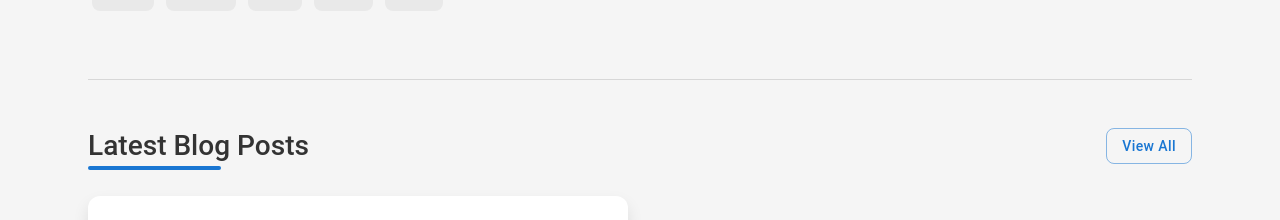
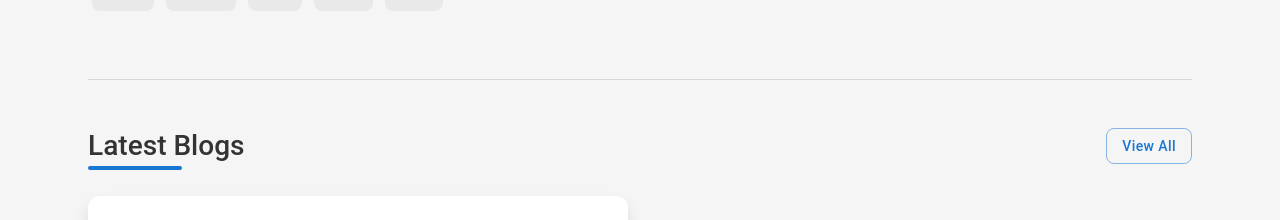
Before and after one commit to lelelemonade/lelelemonade.github.io, a React (Vite) app: page /#/ in a window 1280 px wide. Shown: the part 1146-1366 px from the top of the page. Built offline with nearby package versions, Linux system fonts and the light colour scheme.

Commit message:
change from blog posts to blogs

```diff
--- a/src/pages/HomePage.jsx
+++ b/src/pages/HomePage.jsx
@@ -170,7 +170,7 @@ export default function HomePage() {
 
         <Divider sx={{ my: 6 }} />
 
-        {/* Latest Blog Posts */}
+        {/* Latest Blogs */}
         <Box sx={{ mb: 8 }}>
           <Box sx={{ display: 'flex', justifyContent: 'space-between', alignItems: 'center', mb: 4 }}>
             <Typography
@@ -191,7 +191,7 @@ export default function HomePage() {
                 }
               }}
             >
-              Latest Blog Posts
+              Latest Blogs
             </Typography>
             <Button
               component={Link}
@@ -203,7 +203,7 @@ export default function HomePage() {
           </Box>
 
           {loading ? (
-            <Typography>Loading latest blog posts...</Typography>
+            <Typography>Loading latest blogs...</Typography>
           ) : latestBlogs.length > 0 ? (
             <Grid container spacing={3}>
               {latestBlogs.map((post, index) => (
```
